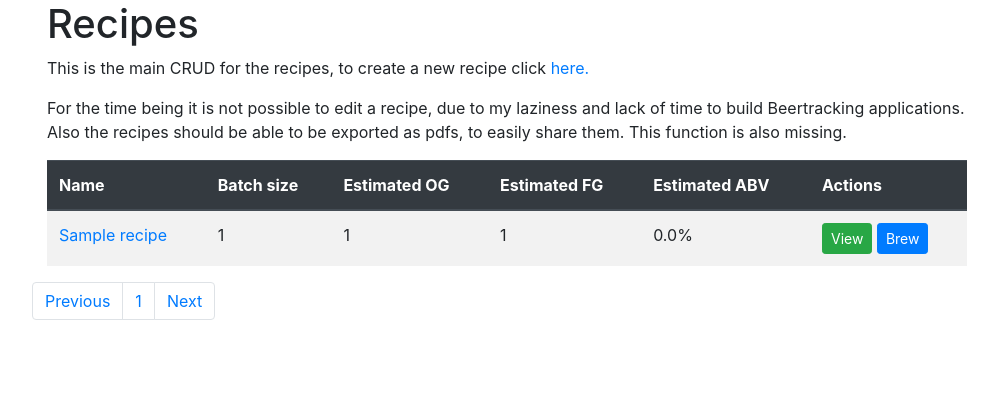
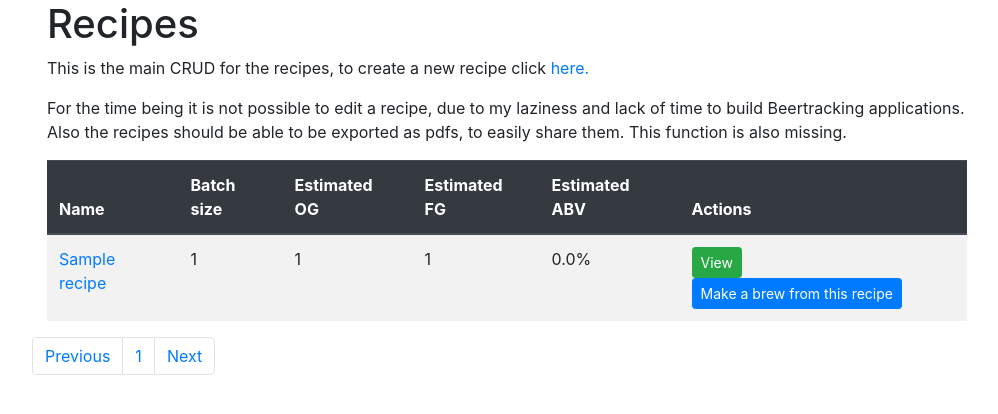
Before and after one commit to christiannageby/Beertracker, a Flask app: page /recipes in a window 1280 px wide. Shown: the part 56-470 px from the top of the page, without its empty margins (38-1036 px from the left). Run offline with Flask 2, Linux system fonts and the light colour scheme; tables that the repository leaves empty hold one stand-in row (Sample ...); some libraries are stand-ins or nearby versions.

Commit message:
Change brew to something nicer

```diff
--- a/templates/recipes.html
+++ b/templates/recipes.html
@@ -41,7 +41,7 @@
               <td>{{ ((recipe.estimated_og - recipe.estimated_fg) / 7.62) | round(2) }}%</td>
               <td>
                 <a class="btn btn-success btn-sm" href="/recipe/{{ recipe.id }}">View</a>
-                <a class="btn btn-primary btn-sm" href="/brew/recipe/{{ recipe.id }}">Brew</a>
+                <a class="btn btn-primary btn-sm" href="/brew/recipe/{{ recipe.id }}">Make a brew from this recipe</a>
               </td>
             </tr>
           {% endfor %}
```
